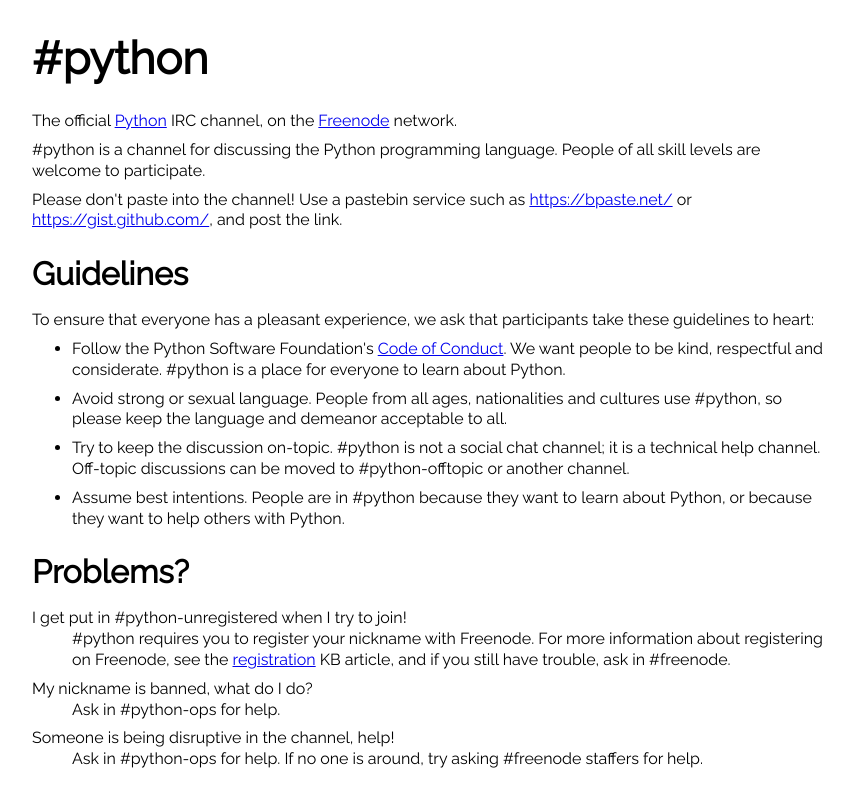
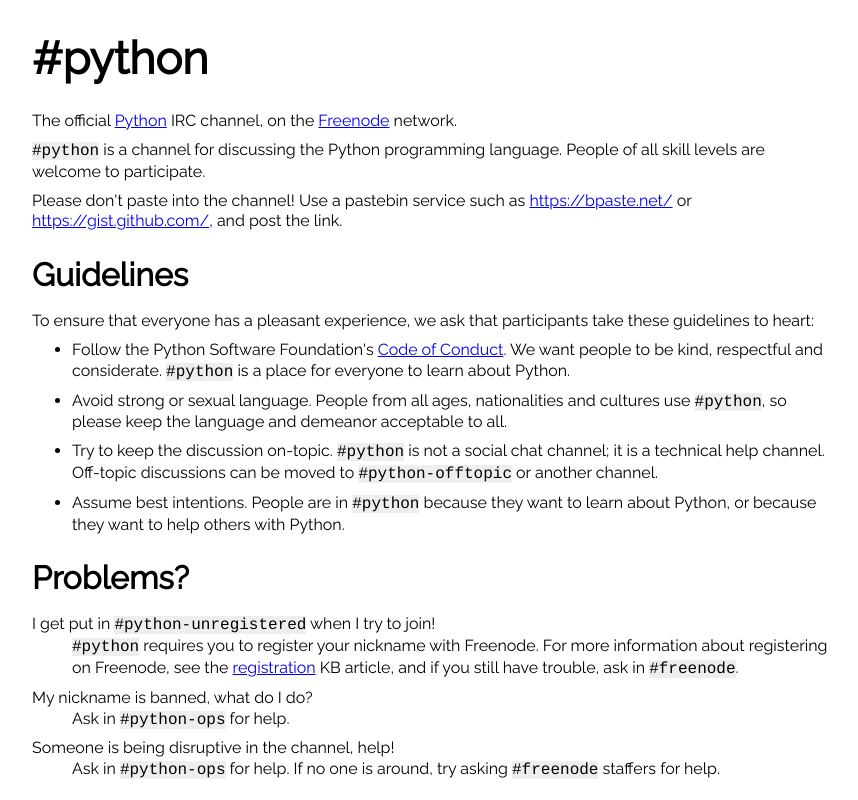
Before and after one commit to pound-python/pound-python.github.io, a plain HTML site: page index.html in a window 1280 px wide. Shown: the whole page, without its empty margins (208-1066 px from the left). Drawn offline with Linux system fonts and the light colour scheme.

Commit message:
Use "literals" for IRC channel names

```diff
--- a/css/style.css
+++ b/css/style.css
@@ -283,7 +283,11 @@ div.footer, div.header {
 /*   cite       */
 /* Inline Literals          */
 /* possible values: normal, nowrap, pre, pre-wrap, pre-line */
-/*   span.docutils.literal { white-space: pre-wrap; } */
+span.docutils.literal {
+  font-family: Courier, monospace;
+  white-space: pre-wrap;
+  background-color: #eee;
+}
 
 /* Hyperlink References     */
 a { text-decoration: underline; }
--- a/index.html
+++ b/index.html
@@ -11,8 +11,8 @@
 <h1 class="title">#python</h1>
 
 <p>The official <a class="reference external" href="https://www.python.org/">Python</a> IRC channel, on the <a class="reference external" href="https://freenode.net/">Freenode</a> network.</p>
-<p>#python is a channel for discussing the Python programming language. People of
-all skill levels are welcome to participate.</p>
+<p><span class="docutils literal">#python</span> is a channel for discussing the Python programming language. People
+of all skill levels are welcome to participate.</p>
 <p>Please don't paste into the channel! Use a pastebin service such as
 <a class="reference external" href="https://bpaste.net/">https://bpaste.net/</a> or <a class="reference external" href="https://gist.github.com/">https://gist.github.com/</a>, and post the link.</p>
 <div class="section" id="guidelines">
@@ -21,34 +21,34 @@ all skill levels are welcome to participate.</p>
 take these guidelines to heart:</p>
 <ul class="simple">
 <li><p>Follow the Python Software Foundation's <a class="reference external" href="https://www.python.org/psf/codeofconduct/">Code of Conduct</a>. We want people
-to be kind, respectful and considerate. #python is a place for everyone to
-learn about Python.</p></li>
+to be kind, respectful and considerate. <span class="docutils literal">#python</span> is a place for everyone
+to learn about Python.</p></li>
 <li><p>Avoid strong or sexual language. People from all ages, nationalities and
-cultures use #python, so please keep the language and demeanor acceptable
-to all.</p></li>
-<li><p>Try to keep the discussion on-topic. #python is not a social chat channel;
-it is a technical help channel. Off-topic discussions can be moved to
-#python-offtopic or another channel.</p></li>
-<li><p>Assume best intentions. People are in #python because they want to learn
-about Python, or because they want to help others with Python.</p></li>
+cultures use <span class="docutils literal">#python</span>, so please keep the language and demeanor
+acceptable to all.</p></li>
+<li><p>Try to keep the discussion on-topic. <span class="docutils literal">#python</span> is not a social chat
+channel; it is a technical help channel. Off-topic discussions can be moved
+to <span class="docutils literal"><span class="pre">#python-offtopic</span></span> or another channel.</p></li>
+<li><p>Assume best intentions. People are in <span class="docutils literal">#python</span> because they want to
+learn about Python, or because they want to help others with Python.</p></li>
 </ul>
 </div>
 <div class="section" id="problems">
 <h1>Problems?</h1>
 <dl class="simple">
-<dt>I get put in #python-unregistered when I try to join!</dt>
-<dd><p>#python requires you to register your nickname with Freenode. For more
+<dt>I get put in <span class="docutils literal"><span class="pre">#python-unregistered</span></span> when I try to join!</dt>
+<dd><p><span class="docutils literal">#python</span> requires you to register your nickname with Freenode. For more
 information about registering on Freenode, see the <a class="reference external" href="https://freenode.net/kb/answer/registration">registration</a> KB
-article, and if you still have trouble, ask in #freenode.</p>
+article, and if you still have trouble, ask in <span class="docutils literal">#freenode</span>.</p>
 </dd>
 </dl>
 <dl class="simple">
 <dt>My nickname is banned, what do I do?</dt>
-<dd><p>Ask in #python-ops for help.</p>
+<dd><p>Ask in <span class="docutils literal"><span class="pre">#python-ops</span></span> for help.</p>
 </dd>
 <dt>Someone is being disruptive in the channel, help!</dt>
-<dd><p>Ask in #python-ops for help. If no one is around, try asking #freenode
-staffers for help.</p>
+<dd><p>Ask in <span class="docutils literal"><span class="pre">#python-ops</span></span> for help. If no one is around, try asking
+<span class="docutils literal">#freenode</span> staffers for help.</p>
 </dd>
 </dl>
 </div>
```
